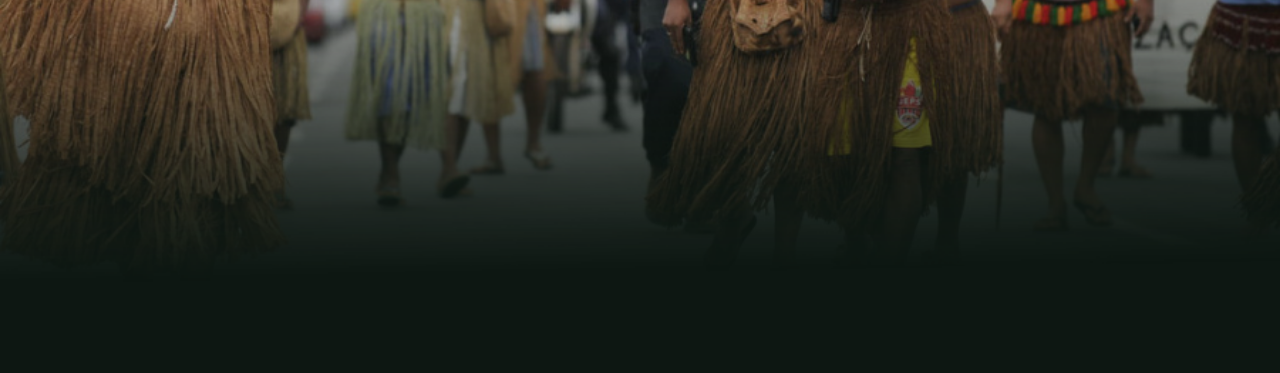
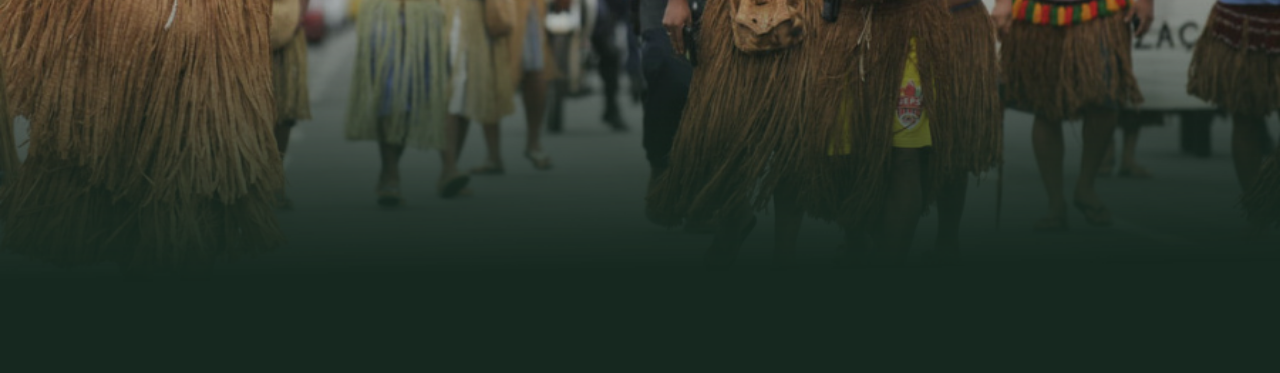
Before and after one commit to natzada/pataxos, a plain HTML site: page index.html in a window 1280 px wide. Shown: the part 427-800 px from the top of the page. Drawn offline with nearby package versions, Linux system fonts and the light colour scheme.

Commit message:
add references on footer and final ajusts

```diff
--- a/src/styles.css
+++ b/src/styles.css
@@ -12,7 +12,7 @@ body {
 
 .background {
   background: url("/pataxos/assets/pataxo_foto2.png") no-repeat;
-  background-color: #0000006a;
+  background-color: #16281f;
   background-size: cover;
   height: 100vh;
 }
```
